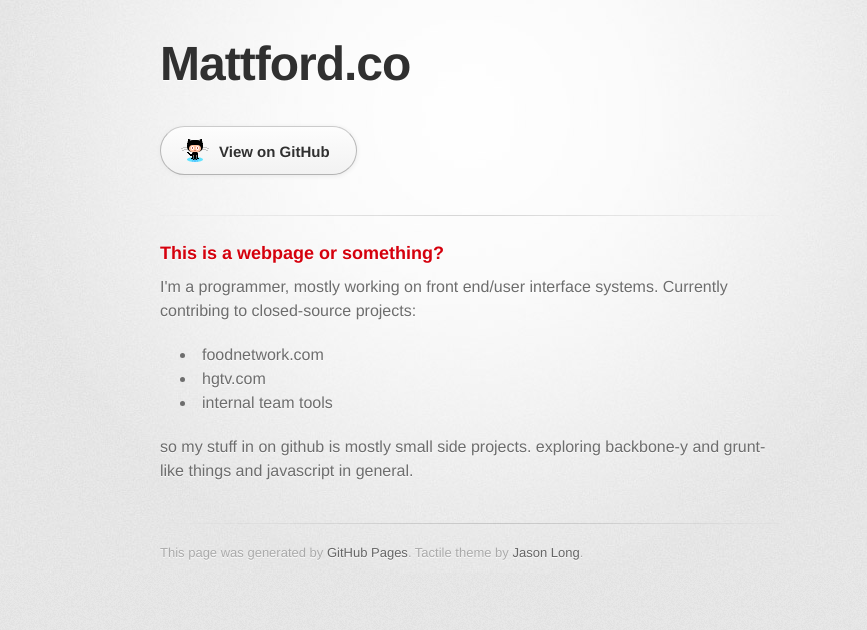
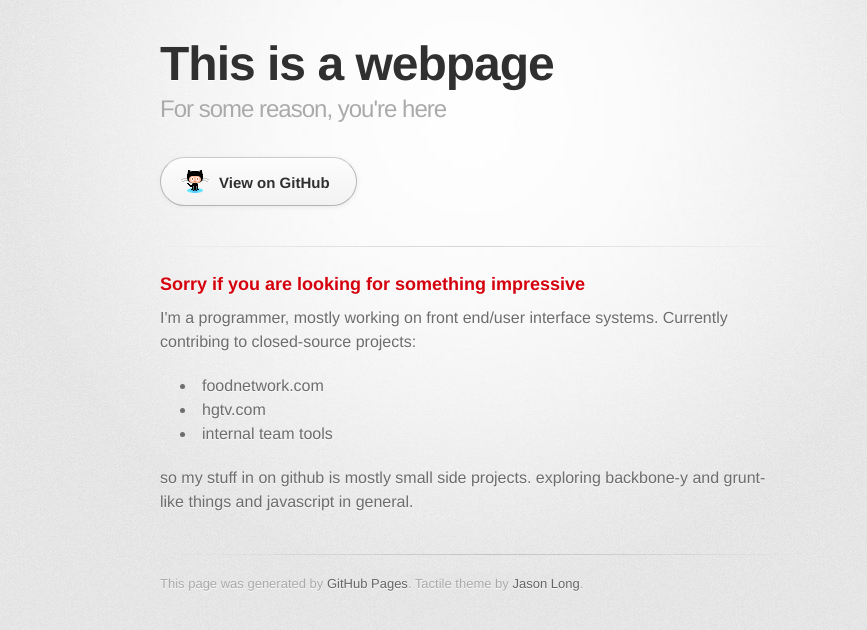
Before and after one commit to 7e7/7e7.github.io, a plain HTML site: page index.html in a window 1280 px wide. Shown: the whole page, without its empty margins (170-1037 px from the left). Drawn offline with Linux system fonts and the light colour scheme; a web font is replaced by a local one.

Commit message:
Replace master branch with page content via GitHub

```diff
--- a/index.html
+++ b/index.html
@@ -10,7 +10,7 @@
     <!--[if lt IE 9]>
     <script src="//html5shiv.googlecode.com/svn/trunk/html5.js"></script>
     <![endif]-->
-    <title>Mattford.co by 7e7</title>
+    <title>This is a webpage by 7e7</title>
   </head>
 
   <body>
@@ -18,8 +18,8 @@
       <div class="inner">
 
         <header>
-          <h1>Mattford.co</h1>
-          <h2></h2>
+          <h1>This is a webpage</h1>
+          <h2>For some reason, you're here</h2>
         </header>
 
         <section id="downloads" class="clearfix">
@@ -30,7 +30,7 @@
 
         <section id="main_content">
           <h3>
-<a name="this-is-a-webpage-or-something" class="anchor" href="#this-is-a-webpage-or-something"><span class="octicon octicon-link"></span></a>This is a webpage or something?</h3>
+<a name="sorry-if-you-are-looking-for-something-impressive" class="anchor" href="#sorry-if-you-are-looking-for-something-impressive"><span class="octicon octicon-link"></span></a>Sorry if you are looking for something impressive</h3>
 
 <p>I'm a programmer, mostly working on front end/user interface systems.  Currently contribing to closed-source projects: </p>
 
--- a/params.json
+++ b/params.json
@@ -1 +1 @@
-{"name":"Mattford.co","tagline":"","body":"### This is a webpage or something?\r\n\r\nI'm a programmer, mostly working on front end/user interface systems.  Currently contribing to closed-source projects: \r\n* foodnetwork.com\r\n* hgtv.com\r\n* internal team tools\r\n\r\nso my stuff in on github is mostly small side projects.  exploring backbone-y and grunt-like things and javascript in general.","google":"","note":"Don't delete this file! It's used internally to help with page regeneration."}
+{"name":"This is a webpage","tagline":"For some reason, you're here","body":"### Sorry if you are looking for something impressive\r\n\r\nI'm a programmer, mostly working on front end/user interface systems.  Currently contribing to closed-source projects: \r\n* foodnetwork.com\r\n* hgtv.com\r\n* internal team tools\r\n\r\nso my stuff in on github is mostly small side projects.  exploring backbone-y and grunt-like things and javascript in general.","google":"","note":"Don't delete this file! It's used internally to help with page regeneration."}
```
